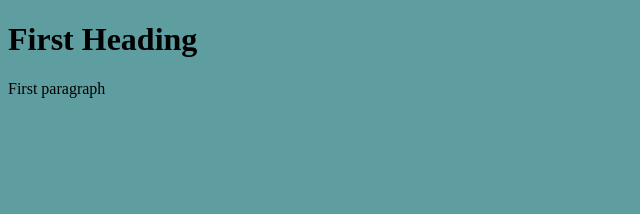
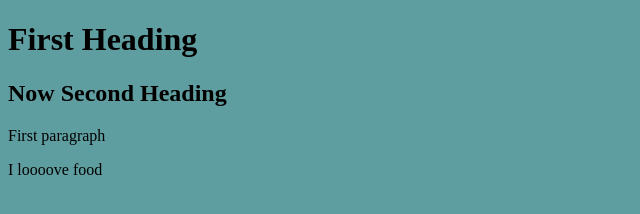
Before and after one commit to RafikaAT/morris-day-1, a plain HTML site: page index.html in a window 1280 px wide. Shown: the whole page, without its empty margins (0-640 px from the left). Drawn offline with Linux system fonts and the light colour scheme.

Commit message:
h2 added

```diff
--- a/index.html
+++ b/index.html
@@ -10,8 +10,9 @@
     <h1>
         First Heading
     </h1>
+    <h2> Now Second Heading</h2>
     <p>
         First paragraph
-    </p>
+    <p> I loooove food</p>
 </body>
 </html>
```
